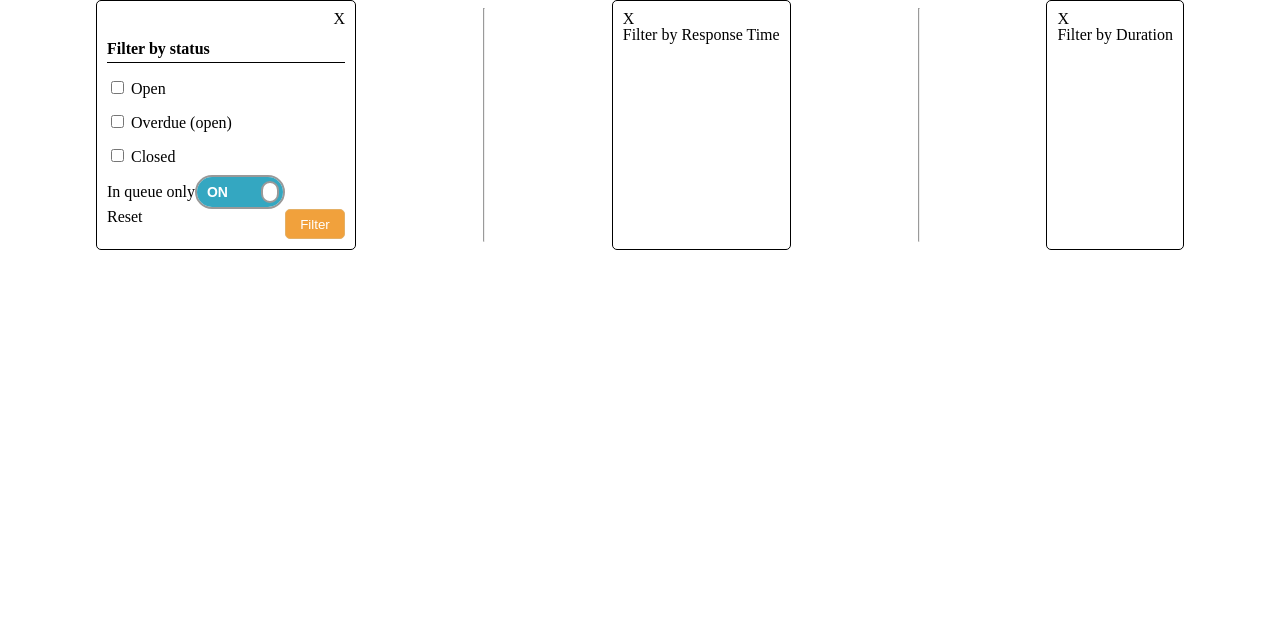
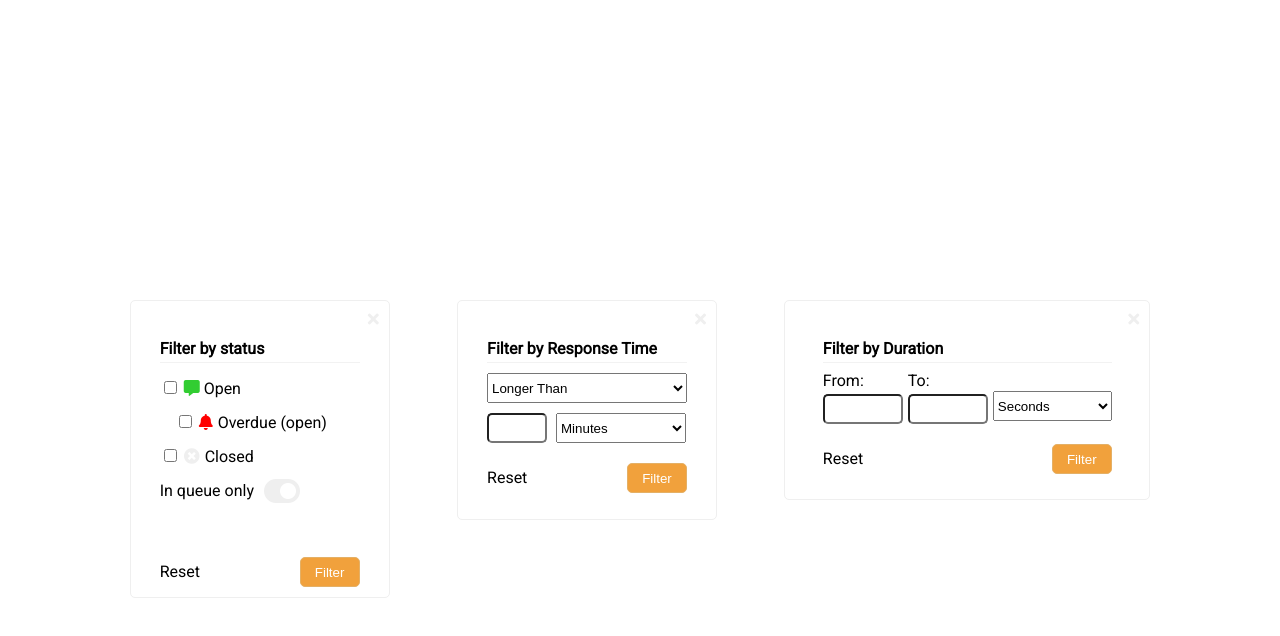
Before and after one commit to babadav/live-person-assessment, a website: page index.html in a window 1280 px wide. Drawn offline with Linux system fonts and the light colour scheme.

Commit message:
Almost complete. Need to clean/organize code a bit until completion.

```diff
--- a/index.html
+++ b/index.html
@@ -8,6 +8,10 @@
 		<meta name="viewport" content="width=device-width, initial-scale=1">
 
 		<link rel="stylesheet" href="dist/css/main.css">
+		<link rel="stylesheet" href="https://use.fontawesome.com/releases/v5.3.1/css/all.css" integrity="sha384-mzrmE5qonljUremFsqc01SB46JvROS7bZs3IO2EmfFsd15uHvIt+Y8vEf7N7fWAU" crossorigin="anonymous">
+		<link href="https://fonts.googleapis.com/css?family=Roboto" rel="stylesheet">
+
+
 
 	</head>
 	<body>
@@ -18,8 +22,9 @@
 				<div class="inner-form-wrap">
 					<div class="status-container form-container">
 						<div class="exit">
-							<p>X</p>
+							<p><i class="fas fa-times"></i></p>
 						</div>
+						<div class="status-container-inner-wrap">
 								<div class="container-title">
 								<h4>Filter by status</h4>
 							</div>
@@ -27,28 +32,20 @@
 								<form action="">
 									<div class="radio-wrap">
 										<input type="checkbox" id="open">
-									<label for="open">Open</label>
+										<label for="open"><i class="fas fa-comment-alt"></i> Open</label>
 									</div>
-								<div class="radio-wrap">
+									<div class="radio-wrap overdue-margin-left">
 										<input type="checkbox" id="overdue">
-									<label for="open">Overdue (open)</label>
+										<label for="open"><i class="fas fa-bell"></i>Overdue (open)</label>
 									</div>
 									<div class="radio-wrap">
 										<input type="checkbox" id="closed">
-									<label for="closed">Closed</label>
+										<label for="closed"><i class="fas fa-times-circle"></i>Closed</label>
 									</div>
 								</form>
 								<div class="on-off-wrap">
-									<label for="onoffswitch">In queue only</label>
-									<div class="onoffswitch">
-									<input type="checkbox" name="onoffswitch" class="onoffswitch-checkbox" id="myonoffswitch" checked>
-									<label class="onoffswitch-label" for="myonoffswitch">
-										<span class="onoffswitch-inner"></span>
-										<span class="onoffswitch-switch"></span>
-									</label>
-								</div>
-
-
+									<label for="onoffswitch" class="on-off-switch-label">In queue only</label>
+									<i class="fas fa-toggle-on fa-2x" ></i>
 								</div>
 
 								<div class="reset-filter">
@@ -58,25 +55,71 @@
 							</div>
 						</div>
 
-					<hr>
+					</div>
+
+
 					<div class="response-time-container form-container">
 						<div class="exit">
-							<p>X</p>
+							<p><i class="fas fa-times "></i></p>
 						</div>
+						<div class="response-container-inner-wrap">
 							<div class="container-title">
 								<h4>Filter by Response Time</h4>
 							</div>
+								<div class="response-time-container-main-contents">
+									<form action="" class="response-time-form">
+										<select name="longer than" class="longer-than-dropdown response-time-dropdown">
+											<option value="longer than">Longer Than</option>
+										</select>
+										<input type="text" class="response-time-input">
+										<select name="minutes" class="minutes-dropdown response-time-dropdown">
+											<option value="minutes">Minutes</option>
+										</select>
+									</form>
+									<div class="reset-filter">
+										<p>Reset</p>
+										<button>Filter</button>
+									</div>
+								</div>
 						</div>
 
-					<hr>
+					</div>
+
+
 
 					<div class="duration-container form-container">
 						<div class="exit">
-							<p>X</p>
+							<p><i class="fas fa-times"></i></p>
 						</div>
+						<div class="duration-container-inner-wrap">
 							<div class="container-title">
 								<h4>Filter by Duration</h4>
 							</div>
+						<div class="duration-main-contents">
+							<form action="" class="duration-form">
+								<div class="from-input">
+									<label for="from">From:</label> <br />
+									<input type="text" name="from" />
+								</div>
+								<div class="to-input">
+									<label for="to">To:</label> <br />
+									<input type="text" name="to" />
+								</div>
+								<select name="seconds" class="seconds-dropdown">
+									<option value="Seconds">Seconds</option>
+								</select>
+
+							</form>
+							<div class="reset-filter">
+									<p>Reset</p>
+									<button>Filter</button>
+								</div>
+						</div>
+
+
+						</div>
+
+
 					</div>
 				</div>
 			</div>
--- a/src/scss/main.scss
+++ b/src/scss/main.scss
@@ -25,52 +25,7 @@ TABLE OF CONTENTS:
 
 body {
 	width: 100%;
-}
-
-.onoffswitch {
-    position: relative; width: 90px;
-    -webkit-user-select:none; -moz-user-select:none; -ms-user-select: none;
-}
-.onoffswitch-checkbox {
-    display: none;
-}
-.onoffswitch-label {
-    display: block; overflow: hidden; cursor: pointer;
-    border: 2px solid #999999; border-radius: 20px;
-}
-.onoffswitch-inner {
-    display: block; width: 200%; margin-left: -100%;
-    transition: margin 0.3s ease-in 0s;
-}
-.onoffswitch-inner:before, .onoffswitch-inner:after {
-    display: block; float: left; width: 50%; height: 30px; padding: 0; line-height: 30px;
-    font-size: 14px; color: white; font-family: Trebuchet, Arial, sans-serif; font-weight: bold;
-    box-sizing: border-box;
-}
-.onoffswitch-inner:before {
-    content: "ON";
-    padding-left: 10px;
-    background-color: #34A7C1; color: #FFFFFF;
-}
-.onoffswitch-inner:after {
-    content: "OFF";
-    padding-right: 10px;
-    background-color: #EEEEEE; color: #999999;
-    text-align: right;
-}
-.onoffswitch-switch {
-    display: block; width: 18px; margin: 6px;
-    background: #FFFFFF;
-    position: absolute; top: 0; bottom: 0;
-    right: 56px;
-    border: 2px solid #999999; border-radius: 20px;
-    transition: all 0.3s ease-in 0s;
-}
-.onoffswitch-checkbox:checked + .onoffswitch-label .onoffswitch-inner {
-    margin-left: 0;
-}
-.onoffswitch-checkbox:checked + .onoffswitch-label .onoffswitch-switch {
-    right: 0px;
+	font-family: 'Roboto', sans-serif;
 }
 
 
@@ -78,22 +33,39 @@ body {
 
 /* 2. Content ================================= */
 
+
+.fas{
+	color: #efefef;
+}
+
+.fa-bell{
+	color: red;
+	margin-right: 5px;
+}
+
+.fa-comment-alt{
+	color: limegreen
+}
+
 .content{
 	width: 100%;
 	.outter-form-wrap{
 		width: 85%;
 		margin: 0 auto;
+		padding-top: 300px;
 
 		.inner-form-wrap{
 			width: 100%;
 			display: flex;
+			justify-content: space-around;
+			flex-wrap: wrap;
 
 			.form-container{
-				border: 1px solid;
+				border: 1px solid #efefef;
 				border-radius: 5px;
 				padding: 10px;
 			}
-			.status-container{
+			.status-container, .response-time-container, .duration-container{
 				width: 260px;
 
 
@@ -104,15 +76,11 @@ body {
 					height: 30px;
 				}
 
-				.container-title{
-					font-weight: 600;
-					padding-bottom: 5px;
-					border-bottom: 1px solid;
-					margin-bottom: 10px;
+				.status-container-inner-wrap,.response-container-inner-wrap, .duration-container-inner-wrap{
+					width: 84%;
+					margin: 0 auto;
 
-				}
-
-				.status-container-main-contents{
+					.status-container-main-contents, .response-time-container-main-contents, .duration-main-contents {
 						.radio-wrap{
 							margin-bottom: 5px;
 							padding-top: 5px;
@@ -120,21 +88,35 @@ body {
 							transition: all .8s;
 							border-radius: 5px;
 
+							.fa-times-circle{
+								margin-right: 5px;
+							}
+
 							&:hover{
 								background-color: #f2f2f2;
 
 							}
 						}
 
+						.overdue-margin-left{
+							padding-left: 15px;
+						}
+
 						.on-off-wrap{
 							display: flex;
 							align-items: center;
+							margin-bottom: 50px;
+
+							.on-off-switch-label{
+								margin-right: 10px;
+							}
 						}
 
 						.reset-filter{
 							width: 100%;
 							display: flex;
 							justify-content: space-between;
+							align-items: center;
 
 							button{
 								width: 60px;
@@ -147,6 +129,85 @@ body {
 						}
 					}
 				}
+
+				.container-title{
+					font-weight: 400;
+					padding-bottom: 5px;
+					border-bottom: 1px solid #f2f2f2;
+					margin-bottom: 10px;
+					font-weight: 700;
+
+				}
+
+
+			}
+
+			.response-time-container{
+				width: 260px;
+				height: 220px;
+
+
+				.response-time-container-main-contents{
+
+						.response-time-form{
+							margin-bottom: 20px;
+
+
+							.response-time-dropdown{
+								height: 30px;
+							}
+							.longer-than-dropdown{
+								width: 200px;
+								margin-bottom: 10px;
+							}
+
+							.response-time-input{
+								width: 60px;
+								height: 30px;
+								border-radius: 5px;
+								margin-right: 5px;
+							}
+
+							.minutes-dropdown{
+								width: 130px;
 							}
 						}
 					}
+
+			}
+
+			.duration-container{
+				width: 366px;
+				height: 200px;
+
+				.duration-container-inner-wrap{
+					.duration-main-contents{
+						.duration-form{
+							width: 100%;
+							display: flex;
+							align-items: center;
+							margin-bottom: 20px;
+							.from-input, .to-input{
+								input{
+									width: 80px;
+									height: 30px;
+									border-radius: 5px;
+									margin-right: 5px;
+									margin-top: 5px;
+								}
+
+							}
+
+							select{
+								width: 120px;
+								height: 30px;
+								margin-top: 15px;
+							}
+						}
+					}
+				}
+
+			}
+		}
+	}
+}
```
Also changed, not shown: dist/css/main.css, 1 other file. Lines whose indentation alone changed are shown as unchanged.
